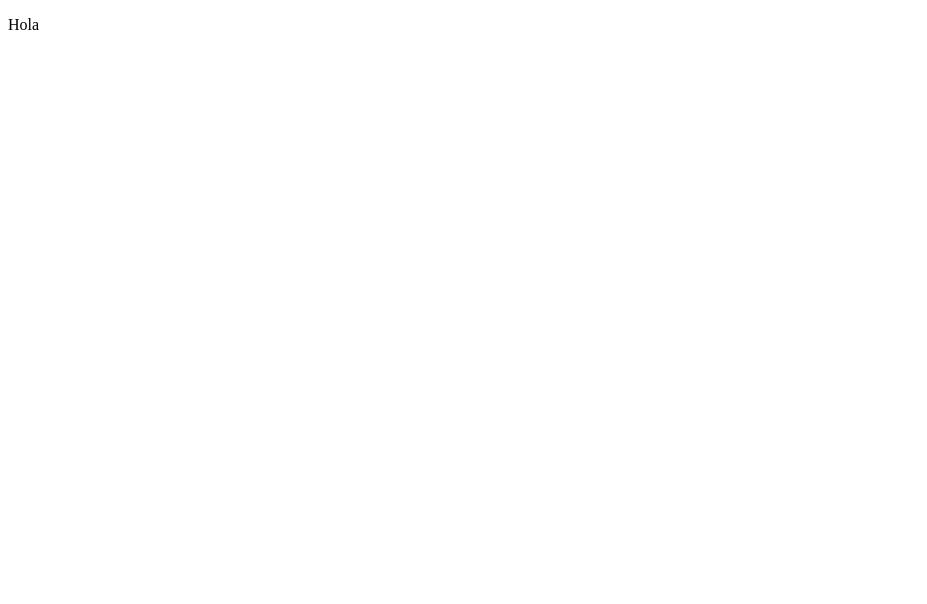
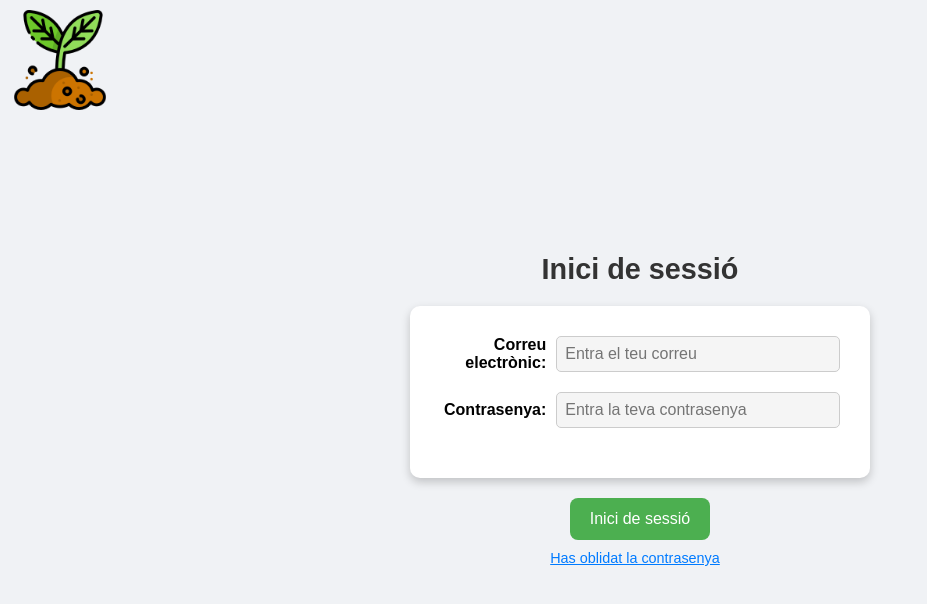
Before and after one commit to angelspsv/projecte2_market_place, a plain HTML site: page inici_sessio.html in a window 1280 px wide. Shown: the whole page, without its empty margins (0-927 px from the left). Drawn offline with Linux system fonts and the light colour scheme.

Commit message:
formulari inici de sessio fet

```diff
--- /dev/null
+++ b/css_angel/inici_sessio.css
@@ -0,0 +1,162 @@
+/* estil general */
+body {
+    margin: 0;
+    padding: 0;
+    box-sizing: border-box;
+    font-family: 'Arial', sans-serif;
+    display: flex;
+    flex-direction: column;
+    align-items: center;
+    justify-content: center;
+    height: 100vh;
+    background-color: #f0f2f5;
+}
+
+/* contenidor principal */
+#per_inputs {
+    width: 400px;
+    padding: 30px;
+    border-radius: 10px;
+    background-color: white;
+    display: flex;
+    flex-direction: column;
+    align-items: center;
+    box-shadow: 0 4px 10px rgba(0, 0, 0, 0.2);
+}
+
+/* titol */
+#titol h1 {
+    font-size: 1.8em;
+    margin-bottom: 20px;
+    text-align: center;
+    color: #333;
+}
+
+/* contenidor dels camps */
+#per_email, #per_contrasenya {
+    width: 100%;
+    display: flex;
+    flex-direction: column;
+    margin-bottom: 15px;
+}
+
+/* estil per etiquetes i camps */
+label {
+    display: flex;
+    align-items: center;
+    font-weight: bold;
+    margin-bottom: 5px;
+}
+
+span {
+    width: 40%;
+    text-align: right;
+    padding-right: 10px;
+}
+
+input {
+    width: 100%;
+    padding: 8px;
+    border: 1px solid #ccc;
+    border-radius: 5px;
+    font-size: 1em;
+    background-color: #f5f5f5;
+}
+
+/* contenidor dels botons */
+#per_botons {
+    display: flex;
+    flex-direction: column; /* alinea tot en columna */
+    align-items: center; /* centra horizontalment */
+    justify-content: center;
+    width: 100%;
+    margin-top: 20px;
+    text-align: center;
+}
+
+/* Botó de inici de sessió */
+#per_botons button {
+    padding: 12px 20px;
+    border: none;
+    border-radius: 8px;
+    font-size: 1em;
+    cursor: pointer;
+    background-color: #4CAF50;
+    color: white;
+    transition: transform 0.2s, box-shadow 0.2s;
+}
+
+#per_botons button:hover {
+    transform: scale(1.05);
+    box-shadow: 0 4px 8px rgba(0, 0, 0, 0.2);
+}
+
+/* link per recuperar la contrasenya */
+#per_botons span {
+    font-size: 0.9em;
+    color: #007bff;
+    cursor: pointer;
+    text-decoration: underline;
+    margin-top: 10px;
+    display: block; /* span ocupa tot el ample disponible */
+    text-align: center;
+}
+
+#per_botons span:hover {
+    color: #0056b3;
+}
+
+/* Contenidor logo */
+#logo_home {
+    position: absolute;
+    top: 10px;
+    left: 10px;
+    cursor: pointer;
+}
+
+/* Estil logo */
+#logo_home img {
+    width: 100px;
+    height: 100px;
+    object-fit: contain; /* Assegura que la imatgen no es distorsiones */
+    transition: transform 0.2s ease-in-out; /* Efecte suau */
+}
+
+/* Efecte hover imatge */
+#logo_home img:hover {
+    transform: scale(1.1); /* Augmenta ligerament la mida al pasar el mouse */
+}
+
+
+/* Responsive */
+@media (max-width: 600px) {
+    #per_inputs {
+        width: 90%;
+    }
+
+    label {
+        flex-direction: column;
+        align-items: flex-start;
+    }
+
+    span {
+        width: 100%;
+        text-align: left;
+        padding-bottom: 5px;
+    }
+
+    input {
+        width: 100%;
+    }
+
+    #per_botons {
+        flex-direction: column;
+        align-items: center;
+        width: 100%;
+    }
+
+    #per_botons button {
+        width: 100%;
+        margin-bottom: 10px;
+    }
+}
--- a/inici_sessio.html
+++ b/inici_sessio.html
@@ -4,8 +4,17 @@
     <meta charset="UTF-8">
     <meta name="viewport" content="width=device-width, initial-scale=1.0">
     <title>Inici de sessió</title>
+    <link rel="stylesheet" href="css_angel/inici_sessio.css">
 </head>
 <body>
-    <p>Hola</p>
+    <div id="logo_home"></div>
+    <div id="titol"></div>
+    <div id="per_inputs">
+        <div id="per_email"></div>
+        <div id="per_contrasenya"></div>
+    </div>
+    <div id="per_botons"></div>
+
+    <script src="js_angel/inici_sessio.js"></script>
 </body>
 </html>
--- /dev/null
+++ b/js_angel/inici_sessio.js
@@ -0,0 +1,85 @@
+//faig el logo-home que si rep click portara el usuari a la pagina index / inici
+const logo = document.createElement('img');
+logo.src = 'imatges_angel/sprout_346246.png';
+logo.alt = 'GO to home';
+logo.addEventListener('click', function(){
+    window.location.href = 'index.html';
+});
+document.getElementById('logo_home').appendChild(logo);
+
+
+//fare un contenidor pel titol de la pagina
+const titol = document.createElement('h1');
+titol.textContent = 'Inici de sessió';
+document.getElementById('titol').appendChild(titol);
+
+//crear contenedor pel email i contrasenya
+const emailContainer = document.createElement('label');
+const passwdContainer = document.createElement('label');
+
+//posar text al input del correu
+const titol_mail = document.createElement('span');
+titol_mail.textContent = 'Correu electrònic: ';
+//posar text al input de contrasenya
+const titol_passwd = document.createElement('span');
+titol_passwd.textContent = 'Contrasenya: ';
+
+//fer input pel email
+const input_mail = document.createElement('input');
+input_mail.type = 'email';
+input_mail.placeholder = 'Entra el teu correu';
+
+//fer input per contrasenya
+const input_passwd = document.createElement('input');
+input_passwd.type = 'password';
+input_passwd.placeholder = 'Entra la teva contrasenya';
+
+//afegim el text i el input al contenedor
+emailContainer.appendChild(titol_mail);
+emailContainer.appendChild(input_mail);
+passwdContainer.appendChild(titol_passwd);
+passwdContainer.appendChild(input_passwd);
+
+//afegim el contenedor al div en el HTML
+document.getElementById('per_email').appendChild(emailContainer);
+document.getElementById('per_contrasenya').appendChild(passwdContainer);
+
+//botons de inici de sessió
+const btn_inici_sessio = document.createElement('button');
+btn_inici_sessio.textContent = 'Inici de sessió';
+btn_inici_sessio.addEventListener('click', function(){
+    //agafem les dades des del imput correu i contrasenya
+    let passwd_entrat = input_passwd.value.trim();
+    let email_entrat = input_mail.value.trim().toLowerCase();
+
+    //validacio bàsica de camps amb dades
+    if(passwd_entrat.length == 0 || email_entrat.length == 0){
+        alert('Camp de correu i/o contrasenya està buit');
+        return;
+    }
+    //validacio del email
+    let emailRegex = /^[^\s@]+@[^\s@]+\.[^\s@]+$/;
+    if(!emailRegex.test(email_entrat)){
+        alert('El correu electrònic entrat no és vàlid!');
+        return;
+    }
+    //validacio de la contrasenya entrada: minim 6 caracters
+    if(passwd_entrat.length < 6){
+        alert('La contrasenya és massa corta!');
+        return;
+    }
+
+    //aqui cridem la API per fer la consulta i verificar si existeix aquest usuari o no
+
+    //si usuari existeix anem a pagina sessio_iniciada / perfil propi
+    window.location.href = 'sessio_iniciada.html';
+});
+document.getElementById('per_botons').appendChild(btn_inici_sessio);
+
+
+const passwd_forget = document.createElement('span');
+passwd_forget.textContent = 'Has oblidat la contrasenya';
+passwd_forget.addEventListener('click', function(){
+    window.location.href = 'contrasenya_oblidada.html';
+});
+document.getElementById('per_botons').appendChild(passwd_forget);
```
